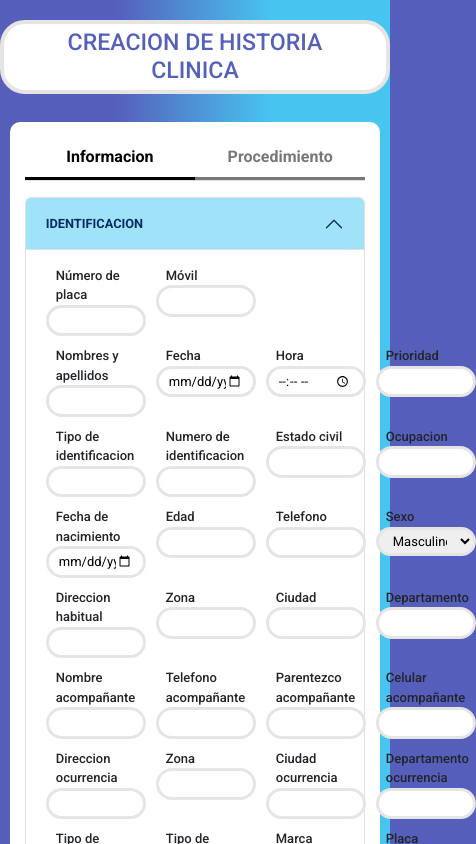
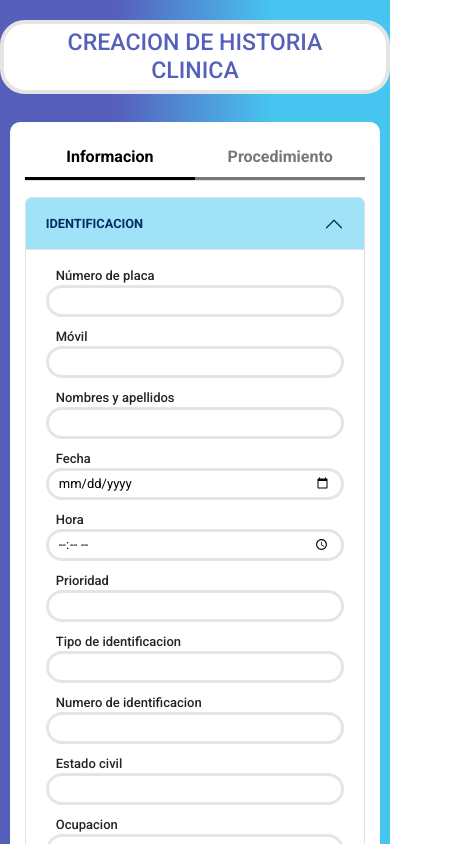
Before and after one commit to frangabriel/proyecto_global, a React (Vite) app: page / in a window 390 px wide. Shown: the top 844 px of the page, 476 px wide, since content can reach past the window. Built offline with nearby package versions, Linux system fonts and the light colour scheme.

Commit message:
responsive para acordeon identificacion

```diff
--- a/src/App.css
+++ b/src/App.css
@@ -87,8 +87,7 @@
 
 .fila {
   display: grid;
-  grid-template-columns: repeat(4, minmax(100px, 1fr));
-  grid-row: auto;
+  grid-template-columns: repeat(auto-fit, minmax(200px, 1fr));
   grid-gap: 10px;
 }
 
```
